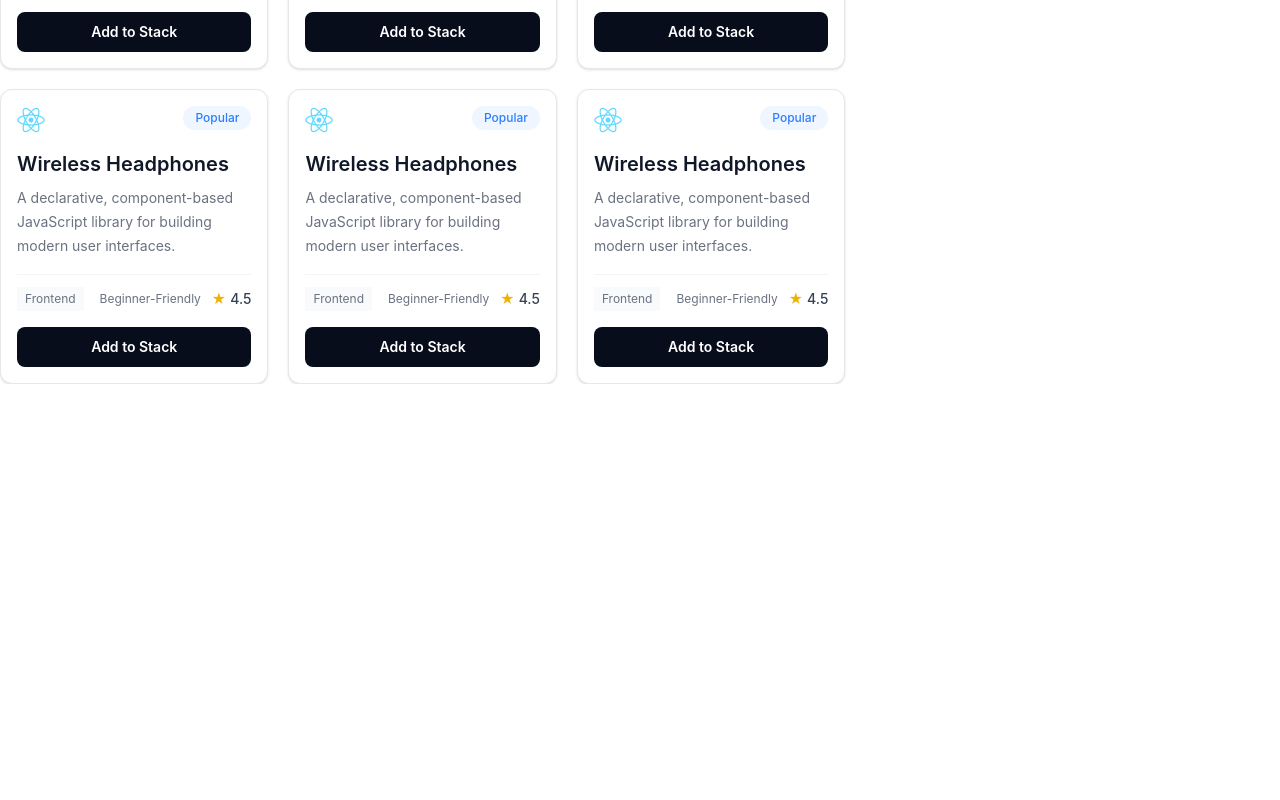
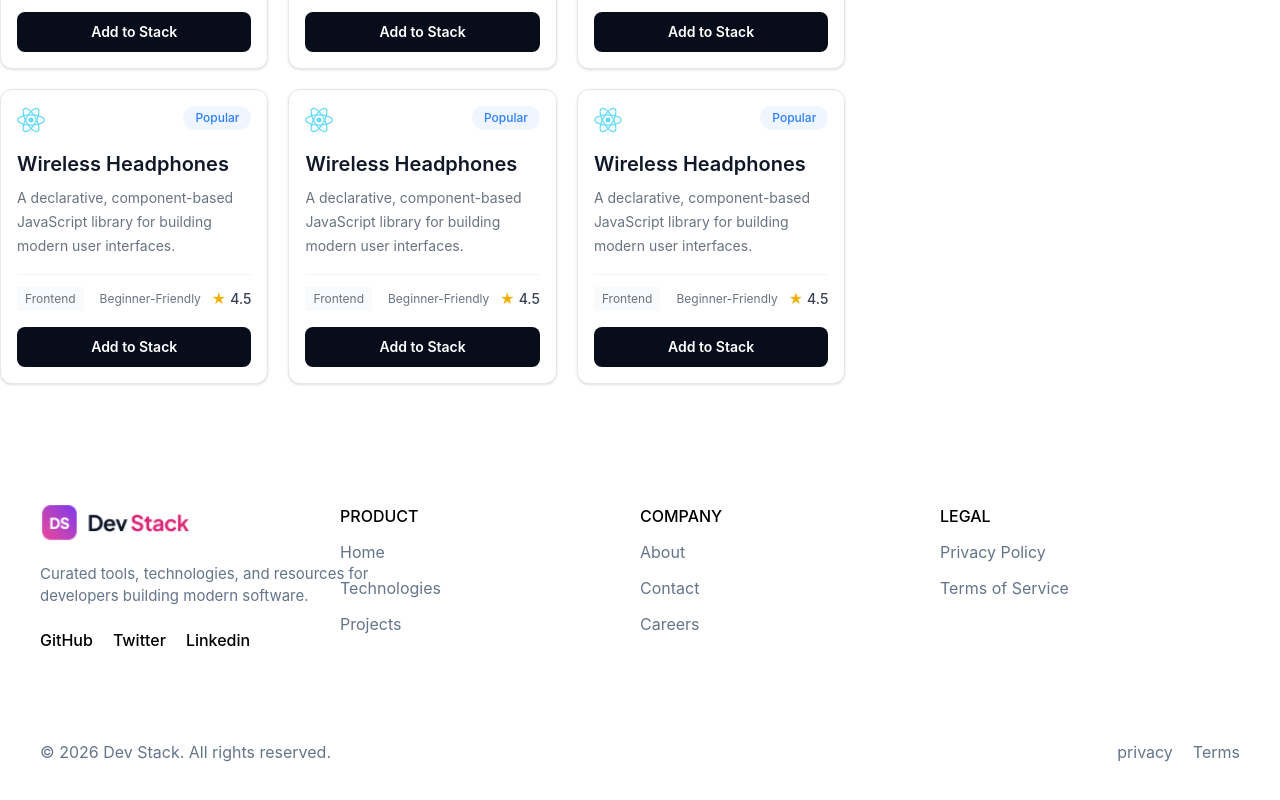
Before and after one commit to TamimurRahman/B-14-Assignment-5, a React (Vite) app in the folder Dev-Stack/: page / in a window 1280 px wide. Shown: the part 1256-2056 px from the top of the page. Before the commit the page ends 1640 px from the top, so only its background shows below. Built offline with nearby package versions, Linux system fonts and the light colour scheme.

Commit message:
fixed footer section

```diff
--- /dev/null
+++ b/Dev-Stack/src/components/Footer.tsx
@@ -0,0 +1,61 @@
+import React from "react";
+import Logo from "../assets/logo-text.png";
+const Footer = () => {
+  return (
+    <div>
+
+ <div className=" flex  flex-col container mx-auto mt-20 gap-[88px] p-10">
+
+      <div className="grid grid-cols-4 text-1">
+        <div className="flex flex-col gap-5">
+          <img src={Logo} alt="" className="w-[150px]" />
+          <p className="text-[#64748bFF] text-[15px] w-[378px]">
+            Curated tools, technologies, and resources for developers building
+            modern software.
+          </p>
+          <ul className="flex gap-5 font-medium ">
+            <li>GitHub</li>
+            <li>Twitter</li>
+            <li>Linkedin</li>
+          </ul>
+        </div>
+        <div className="flex flex-col gap-3">
+          <h4 className="font-medium ">PRODUCT</h4>
+          <ul className="flex flex-col gap-3 text-[#64748bFF]">
+            <li>Home</li>
+            <li>Technologies</li>
+            <li>Projects </li>
+          </ul>
+        </div>
+        <div className="flex flex-col gap-3">
+          <h4 className="font-medium">COMPANY</h4>
+          <ul className="flex flex-col gap-3 text-[#64748bFF]">
+            <li>About</li>
+            <li>Contact</li>
+            <li>Careers</li>
+          </ul>
+        </div>
+        <div className="flex flex-col gap-3">
+          <h4 className="font-medium">LEGAL</h4>
+          <ul className="flex flex-col gap-3 text-[#64748bFF]">
+            <li>Privacy Policy</li>
+            <li>Terms of Service</li>
+          </ul>
+        </div>
+      </div>
+      <div className="flex justify-between text-[#64748bFF]">
+        <p >&copy; 2026 Dev Stack. All rights reserved.</p>
+        <div>
+          <ul className="flex gap-5">
+            <li>privacy</li>
+            <li>Terms</li>
+          </ul>
+        </div>
+      </div>
+    </div>
+     </div>
+
+  );
+};
+
+export default Footer;
--- a/Dev-Stack/src/main.tsx
+++ b/Dev-Stack/src/main.tsx
@@ -6,6 +6,7 @@ import Banner from "./components/Banner";
 import Technologies from "./components/Technologies";
 import type { IPopularProduct } from "./types";
 import { ToastContainer } from "react-toastify";
+import Footer from "./components/Footer";
 
 const usersFetch = async (): Promise<IPopularProduct[]> => {
   const response = await fetch("../public/technologies-card.json");
@@ -26,6 +27,7 @@ createRoot(document.getElementById("root")!).render(
     >
       <Technologies usersPromise={usersPromise} />
     </Suspense>
+    <Footer/>
     <ToastContainer />
   </StrictMode>,
 );
```
